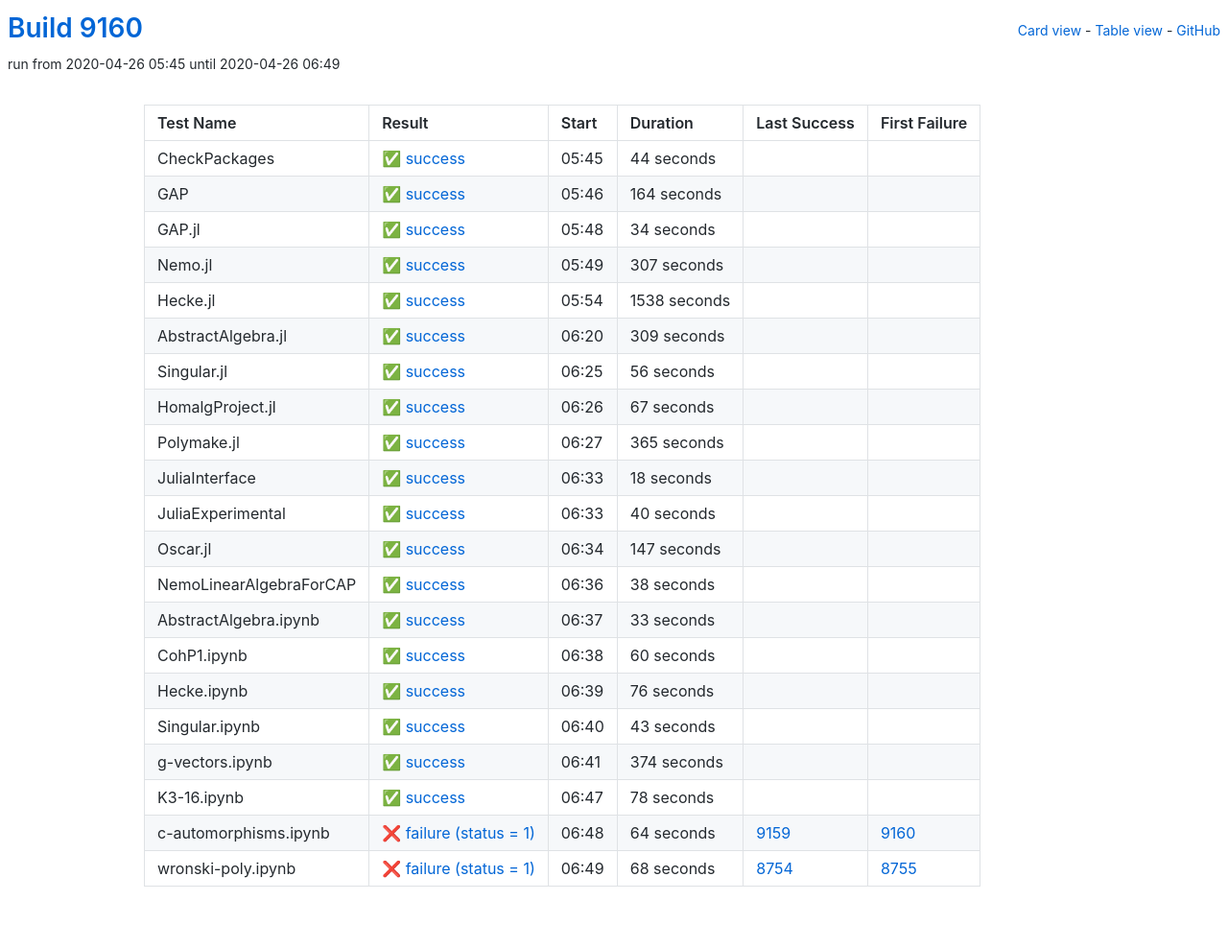
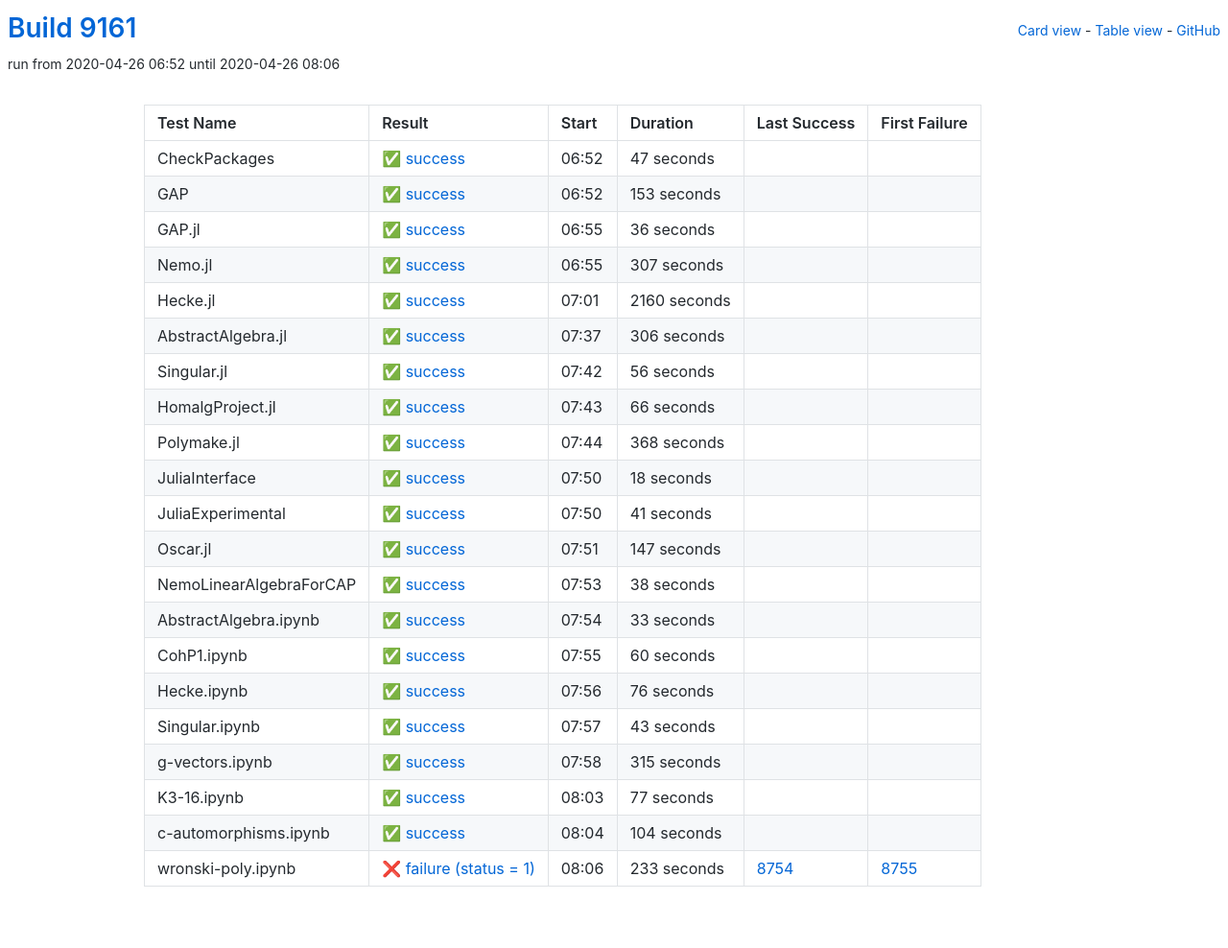
Before and after one commit to oscar-system/oscar-ci-status, a Jekyll site: the page built from table.html, in a window 1280 px wide. Shown: the whole page at 96% size. Built offline with Jekyll 4.4.1, drawn with Linux system fonts in a browser that asks for light colours.

Commit message:
Build 9161

```diff
--- a/_data/ci.yml
+++ b/_data/ci.yml
@@ -1,38 +1,38 @@
-build: 9160
-build_url: https://oscarci.mathematik.uni-kl.de/job/oscar/9160/
+build: 9161
+build_url: https://oscarci.mathematik.uni-kl.de/job/oscar/9161/
 job: oscar
 tests:
-- duration: 44
+- duration: 47
   exitcode: 0
   first_failure: false
   first_failure_url: null
   last_success: false
   last_success_url: null
-  log: https://oscarci.mathematik.uni-kl.de/job/oscar/9160/artifact/logs/build-9160/CheckPackages.log
+  log: https://oscarci.mathematik.uni-kl.de/job/oscar/9161/artifact/logs/build-9161/CheckPackages.log
   name: CheckPackages
-  start: 2020-04-26 05:45
+  start: 2020-04-26 06:52
   status: success
   success: true
-- duration: 164
+- duration: 153
   exitcode: 0
   first_failure: false
   first_failure_url: null
   last_success: false
   last_success_url: null
-  log: https://oscarci.mathematik.uni-kl.de/job/oscar/9160/artifact/logs/build-9160/GAP.log
+  log: https://oscarci.mathematik.uni-kl.de/job/oscar/9161/artifact/logs/build-9161/GAP.log
   name: GAP
-  start: 2020-04-26 05:46
+  start: 2020-04-26 06:52
   status: success
   success: true
-- duration: 34
+- duration: 36
   exitcode: 0
   first_failure: false
   first_failure_url: null
   last_success: false
   last_success_url: null
-  log: https://oscarci.mathematik.uni-kl.de/job/oscar/9160/artifact/logs/build-9160/GAP.jl.log
+  log: https://oscarci.mathematik.uni-kl.de/job/oscar/9161/artifact/logs/build-9161/GAP.jl.log
   name: GAP.jl
-  start: 2020-04-26 05:48
+  start: 2020-04-26 06:55
   status: success
   success: true
 - duration: 307
@@ -41,31 +41,31 @@ tests:
   first_failure_url: null
   last_success: false
   last_success_url: null
-  log: https://oscarci.mathematik.uni-kl.de/job/oscar/9160/artifact/logs/build-9160/Nemo.jl.log
+  log: https://oscarci.mathematik.uni-kl.de/job/oscar/9161/artifact/logs/build-9161/Nemo.jl.log
   name: Nemo.jl
-  start: 2020-04-26 05:49
+  start: 2020-04-26 06:55
   status: success
   success: true
-- duration: 1538
+- duration: 2160
   exitcode: 0
   first_failure: false
   first_failure_url: null
   last_success: false
   last_success_url: null
-  log: https://oscarci.mathematik.uni-kl.de/job/oscar/9160/artifact/logs/build-9160/Hecke.jl.log
+  log: https://oscarci.mathematik.uni-kl.de/job/oscar/9161/artifact/logs/build-9161/Hecke.jl.log
   name: Hecke.jl
-  start: 2020-04-26 05:54
+  start: 2020-04-26 07:01
   status: success
   success: true
-- duration: 309
+- duration: 306
   exitcode: 0
   first_failure: false
   first_failure_url: null
   last_success: false
   last_success_url: null
-  log: https://oscarci.mathematik.uni-kl.de/job/oscar/9160/artifact/logs/build-9160/AbstractAlgebra.jl.log
+  log: https://oscarci.mathematik.uni-kl.de/job/oscar/9161/artifact/logs/build-9161/AbstractAlgebra.jl.log
   name: AbstractAlgebra.jl
-  start: 2020-04-26 06:20
+  start: 2020-04-26 07:37
   status: success
   success: true
 - duration: 56
@@ -74,31 +74,31 @@ tests:
   first_failure_url: null
   last_success: false
   last_success_url: null
-  log: https://oscarci.mathematik.uni-kl.de/job/oscar/9160/artifact/logs/build-9160/Singular.jl.log
+  log: https://oscarci.mathematik.uni-kl.de/job/oscar/9161/artifact/logs/build-9161/Singular.jl.log
   name: Singular.jl
-  start: 2020-04-26 06:25
+  start: 2020-04-26 07:42
   status: success
   success: true
-- duration: 67
+- duration: 66
   exitcode: 0
   first_failure: false
   first_failure_url: null
   last_success: false
   last_success_url: null
-  log: https://oscarci.mathematik.uni-kl.de/job/oscar/9160/artifact/logs/build-9160/HomalgProject.jl.log
+  log: https://oscarci.mathematik.uni-kl.de/job/oscar/9161/artifact/logs/build-9161/HomalgProject.jl.log
   name: HomalgProject.jl
-  start: 2020-04-26 06:26
+  start: 2020-04-26 07:43
   status: success
   success: true
-- duration: 365
+- duration: 368
   exitcode: 0
   first_failure: false
   first_failure_url: null
   last_success: false
   last_success_url: null
-  log: https://oscarci.mathematik.uni-kl.de/job/oscar/9160/artifact/logs/build-9160/Polymake.jl.log
+  log: https://oscarci.mathematik.uni-kl.de/job/oscar/9161/artifact/logs/build-9161/Polymake.jl.log
   name: Polymake.jl
-  start: 2020-04-26 06:27
+  start: 2020-04-26 07:44
   status: success
   success: true
 - duration: 18
@@ -107,20 +107,20 @@ tests:
   first_failure_url: null
   last_success: false
   last_success_url: null
-  log: https://oscarci.mathematik.uni-kl.de/job/oscar/9160/artifact/logs/build-9160/JuliaInterface.log
+  log: https://oscarci.mathematik.uni-kl.de/job/oscar/9161/artifact/logs/build-9161/JuliaInterface.log
   name: JuliaInterface
-  start: 2020-04-26 06:33
+  start: 2020-04-26 07:50
   status: success
   success: true
-- duration: 40
+- duration: 41
   exitcode: 0
   first_failure: false
   first_failure_url: null
   last_success: false
   last_success_url: null
-  log: https://oscarci.mathematik.uni-kl.de/job/oscar/9160/artifact/logs/build-9160/JuliaExperimental.log
+  log: https://oscarci.mathematik.uni-kl.de/job/oscar/9161/artifact/logs/build-9161/JuliaExperimental.log
   name: JuliaExperimental
-  start: 2020-04-26 06:33
+  start: 2020-04-26 07:50
   status: success
   success: true
 - duration: 147
@@ -129,9 +129,9 @@ tests:
   first_failure_url: null
   last_success: false
   last_success_url: null
-  log: https://oscarci.mathematik.uni-kl.de/job/oscar/9160/artifact/logs/build-9160/Oscar.jl.log
+  log: https://oscarci.mathematik.uni-kl.de/job/oscar/9161/artifact/logs/build-9161/Oscar.jl.log
   name: Oscar.jl
-  start: 2020-04-26 06:34
+  start: 2020-04-26 07:51
   status: success
   success: true
 - duration: 38
@@ -140,9 +140,9 @@ tests:
   first_failure_url: null
   last_success: false
   last_success_url: null
-  log: https://oscarci.mathematik.uni-kl.de/job/oscar/9160/artifact/logs/build-9160/NemoLinearAlgebraForCAP.log
+  log: https://oscarci.mathematik.uni-kl.de/job/oscar/9161/artifact/logs/build-9161/NemoLinearAlgebraForCAP.log
   name: NemoLinearAlgebraForCAP
-  start: 2020-04-26 06:36
+  start: 2020-04-26 07:53
   status: success
   success: true
 - duration: 33
@@ -151,9 +151,9 @@ tests:
   first_failure_url: null
   last_success: false
   last_success_url: null
-  log: https://oscarci.mathematik.uni-kl.de/job/oscar/9160/artifact/logs/build-9160/AbstractAlgebra.ipynb.log
+  log: https://oscarci.mathematik.uni-kl.de/job/oscar/9161/artifact/logs/build-9161/AbstractAlgebra.ipynb.log
   name: AbstractAlgebra.ipynb
-  start: 2020-04-26 06:37
+  start: 2020-04-26 07:54
   status: success
   success: true
 - duration: 60
@@ -162,9 +162,9 @@ tests:
   first_failure_url: null
   last_success: false
   last_success_url: null
-  log: https://oscarci.mathematik.uni-kl.de/job/oscar/9160/artifact/logs/build-9160/CohP1.ipynb.log
+  log: https://oscarci.mathematik.uni-kl.de/job/oscar/9161/artifact/logs/build-9161/CohP1.ipynb.log
   name: CohP1.ipynb
-  start: 2020-04-26 06:38
+  start: 2020-04-26 07:55
   status: success
   success: true
 - duration: 76
@@ -173,9 +173,9 @@ tests:
   first_failure_url: null
   last_success: false
   last_success_url: null
-  log: https://oscarci.mathematik.uni-kl.de/job/oscar/9160/artifact/logs/build-9160/Hecke.ipynb.log
+  log: https://oscarci.mathematik.uni-kl.de/job/oscar/9161/artifact/logs/build-9161/Hecke.ipynb.log
   name: Hecke.ipynb
-  start: 2020-04-26 06:39
+  start: 2020-04-26 07:56
   status: success
   success: true
 - duration: 43
@@ -184,52 +184,52 @@ tests:
   first_failure_url: null
   last_success: false
   last_success_url: null
-  log: https://oscarci.mathematik.uni-kl.de/job/oscar/9160/artifact/logs/build-9160/Singular.ipynb.log
+  log: https://oscarci.mathematik.uni-kl.de/job/oscar/9161/artifact/logs/build-9161/Singular.ipynb.log
   name: Singular.ipynb
-  start: 2020-04-26 06:40
+  start: 2020-04-26 07:57
   status: success
   success: true
-- duration: 374
+- duration: 315
   exitcode: 0
   first_failure: false
   first_failure_url: null
   last_success: false
   last_success_url: null
-  log: https://oscarci.mathematik.uni-kl.de/job/oscar/9160/artifact/logs/build-9160/g-vectors.ipynb.log
+  log: https://oscarci.mathematik.uni-kl.de/job/oscar/9161/artifact/logs/build-9161/g-vectors.ipynb.log
   name: g-vectors.ipynb
-  start: 2020-04-26 06:41
+  start: 2020-04-26 07:58
   status: success
   success: true
-- duration: 78
+- duration: 77
   exitcode: 0
   first_failure: false
   first_failure_url: null
   last_success: false
   last_success_url: null
-  log: https://oscarci.mathematik.uni-kl.de/job/oscar/9160/artifact/logs/build-9160/K3-16.ipynb.log
+  log: https://oscarci.mathematik.uni-kl.de/job/oscar/9161/artifact/logs/build-9161/K3-16.ipynb.log
   name: K3-16.ipynb
-  start: 2020-04-26 06:47
+  start: 2020-04-26 08:03
   status: success
   success: true
-- duration: 64
-  exitcode: 1
-  first_failure: 9160
-  first_failure_url: https://oscarci.mathematik.uni-kl.de/job/oscar/9160/
-  last_success: 9159
-  last_success_url: https://oscarci.mathematik.uni-kl.de/job/oscar/9159/
-  log: https://oscarci.mathematik.uni-kl.de/job/oscar/9160/artifact/logs/build-9160/c-automorphisms.ipynb.log
+- duration: 104
+  exitcode: 0
+  first_failure: false
+  first_failure_url: null
+  last_success: false
+  last_success_url: null
+  log: https://oscarci.mathematik.uni-kl.de/job/oscar/9161/artifact/logs/build-9161/c-automorphisms.ipynb.log
   name: c-automorphisms.ipynb
-  start: 2020-04-26 06:48
-  status: failure
-  success: false
-- duration: 68
+  start: 2020-04-26 08:04
+  status: success
+  success: true
+- duration: 233
   exitcode: 1
   first_failure: 8755
   first_failure_url: https://oscarci.mathematik.uni-kl.de/job/oscar/8755/
   last_success: 8754
   last_success_url: https://oscarci.mathematik.uni-kl.de/job/oscar/8754/
-  log: https://oscarci.mathematik.uni-kl.de/job/oscar/9160/artifact/logs/build-9160/wronski-poly.ipynb.log
+  log: https://oscarci.mathematik.uni-kl.de/job/oscar/9161/artifact/logs/build-9161/wronski-poly.ipynb.log
   name: wronski-poly.ipynb
-  start: 2020-04-26 06:49
+  start: 2020-04-26 08:06
   status: failure
   success: false
```
Also changed, not shown: README.md.
